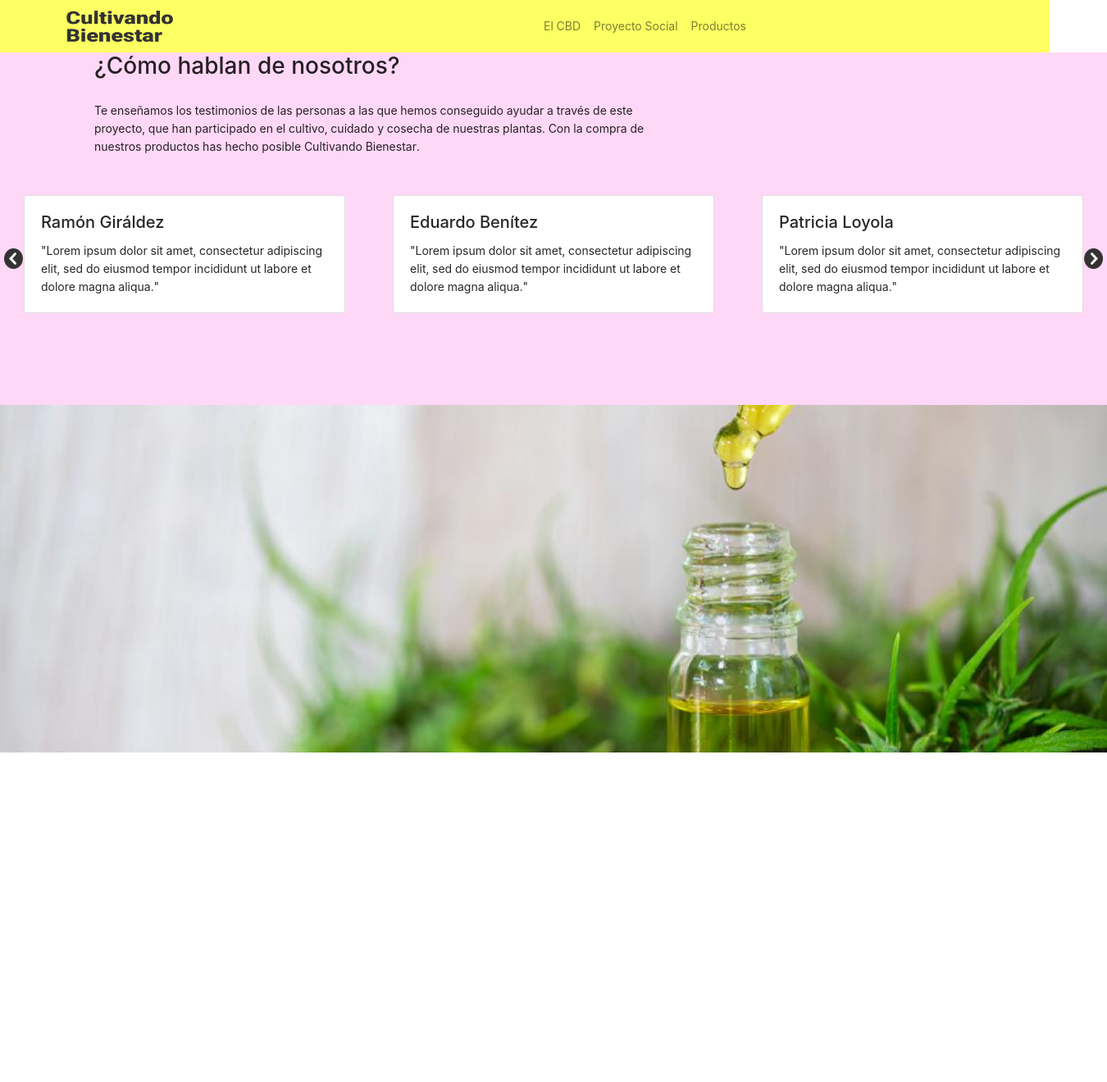
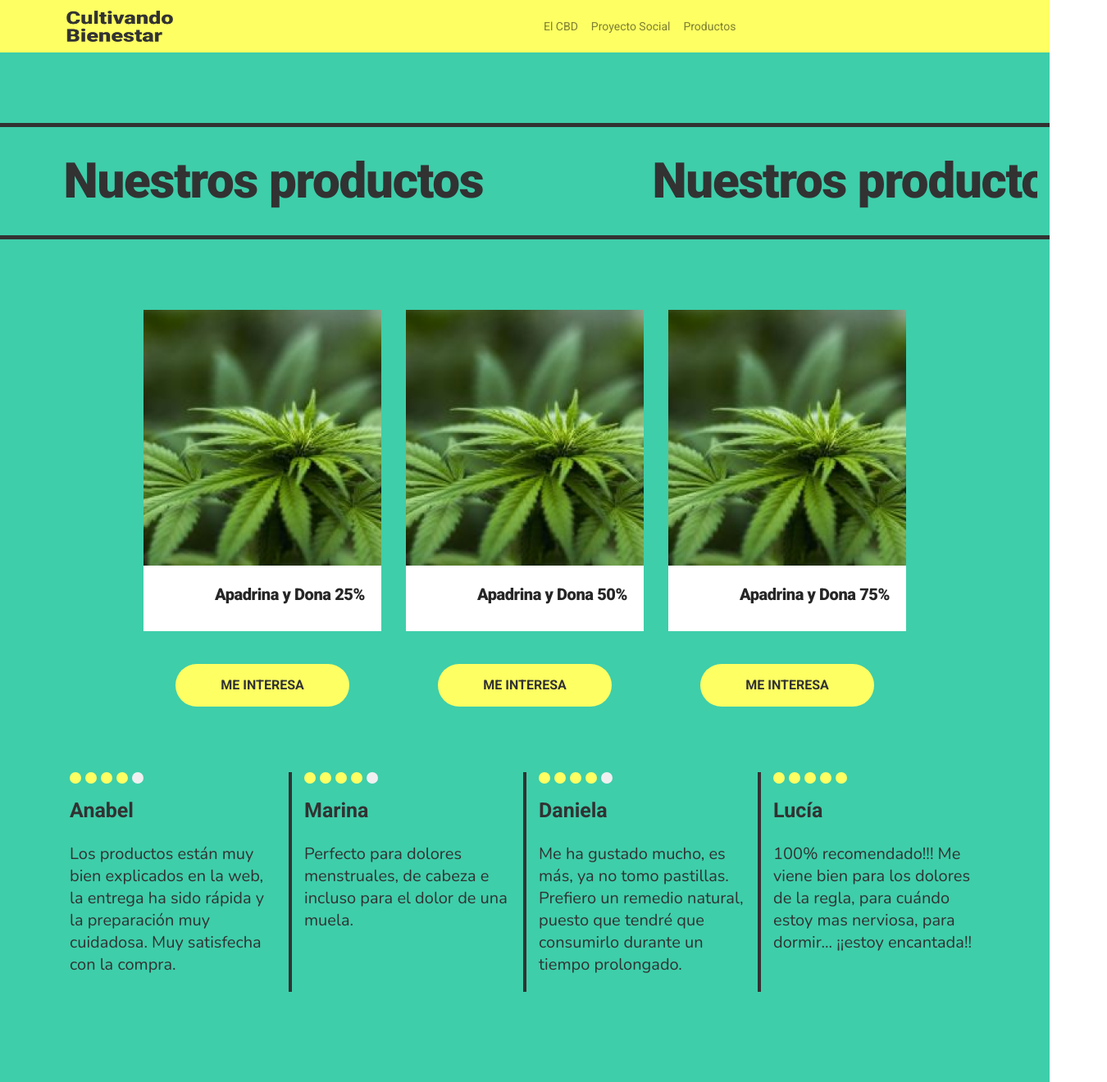
Before and after one commit to ehsanwaheedraja/team-2-cbd, a React (Create React App) app: page / in a window 1280 px wide. Shown: the whole page at 82% size, 1350 px wide, since content can reach past the window. Before the commit the page ends 918 px from the top, so only its background shows below. Built offline with nearby package versions, Linux system fonts and the light colour scheme.

Commit message:
Task 3 / products media desktop

```diff
--- a/public/index.html
+++ b/public/index.html
@@ -10,6 +10,16 @@
       content="Web site created using create-react-app"
     />
     <link rel="apple-touch-icon" href="%PUBLIC_URL%/logo192.png" />
+    <link rel="preconnect" href="https://fonts.gstatic.com" />
+    <link
+      href="https://fonts.googleapis.com/css2?family=Roboto:wght@400;500;700;900&display=swap"
+      rel="stylesheet"
+    />
+    <link rel="preconnect" href="https://fonts.gstatic.com" />
+    <link
+      href="https://fonts.googleapis.com/css2?family=Nunito&display=swap"
+      rel="stylesheet"
+    />
     <!--
       manifest.json provides metadata used when your web app is installed on a
       user's mobile device or desktop. See https://developers.google.com/web/fundamentals/web-app-manifest/
--- a/src/App.css
+++ b/src/App.css
@@ -1,4 +1,8 @@
-@import "antd/dist/antd.css";
+/* @import "antd/dist/antd.css"; */
+
+body {
+  font-family: "Roboto", sans-serif;
+}
 
 .App {
   text-align: center;
@@ -38,3 +42,116 @@
     transform: rotate(360deg);
   }
 }
+
+/* Productos */
+.productos {
+  background-color: #3eceaa;
+  padding-top: 86px;
+  padding-bottom: 110px;
+}
+
+.productos .productos-title {
+  margin: 0 0 86px 0;
+  border-top: 5px solid #323232;
+  border-bottom: 5px solid #323232;
+}
+
+.productos h3 {
+  word-break: break-all;
+  white-space: nowrap;
+  overflow: auto;
+  font-weight: 900;
+  font-size: 60px;
+  letter-spacing: -0.02em;
+  color: #323232;
+  margin-left: 5%;
+  margin-top: 30px;
+}
+
+/* Productos Items */
+.productos .producto {
+  /* max-width: 392px; */
+  overflow: hidden;
+  display: block;
+}
+
+.producto .nombre {
+  background-color: white;
+  height: 80px;
+  display: flex;
+  align-items: center;
+  margin-bottom: 40px;
+}
+
+.productos .producto h5 {
+  font-family: Roboto;
+  font-style: normal;
+  font-weight: 900;
+  font-size: 20px;
+  line-height: 100%;
+  text-align: right;
+  letter-spacing: -0.02em;
+  width: 100%;
+  margin-right: 20px;
+}
+
+.productos .productos-items button {
+  font-weight: bold;
+  font-size: 16px;
+  line-height: 19px;
+  color: #323232;
+  text-transform: uppercase;
+  min-width: 212px;
+  height: 52px;
+  background: #fdff63;
+  border-radius: 51px;
+  border: none;
+  margin: 0 auto;
+  display: block;
+  margin-bottom: 80px !important;
+}
+
+.productos .review-score {
+  display: flex;
+  flex-direction: row;
+  justify-content: flex-start;
+}
+
+.productos .score-unit {
+  width: 14px;
+  height: 14px;
+  margin-right: 5px;
+  border-radius: 50%;
+  background-color: #f0f0f0;
+  display: flex;
+  margin-bottom: 18px;
+}
+
+.productos .score-unit.filled {
+  background-color: #fdff63;
+}
+
+.productos .review-author {
+  font-weight: bold;
+  font-size: 25px;
+  line-height: 29px;
+  align-items: center;
+  color: #323232;
+}
+
+.productos .review-text {
+  font-family: Nunito;
+  font-style: normal;
+  font-weight: normal;
+  font-size: 20px;
+  line-height: 27px;
+  color: #323232;
+}
+
+.productos .reviews .col {
+  border-right: 4px solid #323232;
+}
+
+.productos .reviews .col:last-child {
+  border-right: none;
+}
--- a/src/App.js
+++ b/src/App.js
@@ -1,17 +1,17 @@
-import logo from './logo.svg';
-import { Button } from 'antd';
-import './App.css';
-import Header from './components/Header.js'
-import Hablan from './components/Hablan.js'
+import logo from "./logo.svg";
+import "./App.css";
+import Header from "./components/Header.js";
+import Hablan from "./components/Hablan.js";
+import Productos from "./components/Productos.jsx";
 
 function App() {
   return (
     <div>
-   <Header></Header>
-   <Hablan></Hablan>
-   </div>
-
-  )
+      <Header />
+      {/* <Hablan /> */}
+      <Productos />
+    </div>
+  );
 }
 
 export default App;
--- /dev/null
+++ b/src/components/Productos.jsx
@@ -0,0 +1,130 @@
+import React, { Component } from "react";
+import { Container, Row, Col } from "react-bootstrap";
+import productoApadrina from "../images/tienda-apadrina.png";
+
+class Productos extends Component {
+  render() {
+    return (
+      <div class="productos">
+        <Container fluid className="productos-title">
+          <Row>
+            <Col span={12}>
+              <h3>
+                Nuestros productos
+                &nbsp;&nbsp;&nbsp;&nbsp;&nbsp;&nbsp;&nbsp;&nbsp;&nbsp;&nbsp;&nbsp;&nbsp;&nbsp;
+                Nuestros productos
+                &nbsp;&nbsp;&nbsp;&nbsp;&nbsp;&nbsp;&nbsp;&nbsp;&nbsp;&nbsp;&nbsp;&nbsp;&nbsp;
+                Nuestros productos
+                &nbsp;&nbsp;&nbsp;&nbsp;&nbsp;&nbsp;&nbsp;&nbsp;&nbsp;&nbsp;&nbsp;&nbsp;&nbsp;
+                Nuestros productos
+                &nbsp;&nbsp;&nbsp;&nbsp;&nbsp;&nbsp;&nbsp;&nbsp;&nbsp;&nbsp;&nbsp;&nbsp;&nbsp;
+                Nuestros productos
+              </h3>
+            </Col>
+          </Row>
+        </Container>
+        <Container fluid>
+          <Row
+            className="productos-items justify-content-md-center"
+            xs={12}
+            md={4}
+          >
+            <Col>
+              <div className="producto">
+                <img src={productoApadrina} />
+                <div className="nombre">
+                  <h5>Apadrina y Dona 25%</h5>
+                </div>
+                <button>Me interesa</button>
+              </div>
+            </Col>
+            <Col>
+              <div className="producto">
+                <img src={productoApadrina} />
+                <div className="nombre">
+                  <h5>Apadrina y Dona 50%</h5>
+                </div>
+                <button>Me interesa</button>
+              </div>
+            </Col>
+            <Col>
+              <div className="producto">
+                <img src={productoApadrina} />
+                <div className="nombre">
+                  <h5>Apadrina y Dona 75%</h5>
+                </div>
+                <button>Me interesa</button>
+              </div>
+            </Col>
+          </Row>
+        </Container>
+
+        <Container>
+          <Row className="reviews justify-content-md-center" xs={12}>
+            <Col>
+              <div className="review-score">
+                <div className="score-unit filled"></div>
+                <div className="score-unit filled"></div>
+                <div className="score-unit filled"></div>
+                <div className="score-unit filled"></div>
+                <div className="score-unit"></div>
+              </div>
+              <p className="review-author">Anabel</p>
+              <p className="review-text">
+                Los productos están muy bien explicados en la web, la entrega ha
+                sido rápida y la preparación muy cuidadosa. Muy satisfecha con
+                la compra.
+              </p>
+            </Col>
+            <Col>
+              <div className="review-score">
+                <div className="score-unit filled"></div>
+                <div className="score-unit filled"></div>
+                <div className="score-unit filled"></div>
+                <div className="score-unit filled"></div>
+                <div className="score-unit"></div>
+              </div>
+              <p className="review-author">Marina</p>
+              <p className="review-text">
+                Perfecto para dolores menstruales, de cabeza e incluso para el
+                dolor de una muela.
+              </p>
+            </Col>
+            <Col>
+              <div className="review-score">
+                <div className="score-unit filled"></div>
+                <div className="score-unit filled"></div>
+                <div className="score-unit filled"></div>
+                <div className="score-unit filled"></div>
+                <div className="score-unit"></div>
+              </div>
+              <p className="review-author">Daniela</p>
+              <p className="review-text">
+                Me ha gustado mucho, es más, ya no tomo pastillas. Prefiero un
+                remedio natural, puesto que tendré que consumirlo durante un
+                tiempo prolongado.
+              </p>
+            </Col>
+            <Col>
+              <div className="review-score">
+                <div className="score-unit filled"></div>
+                <div className="score-unit filled"></div>
+                <div className="score-unit filled"></div>
+                <div className="score-unit filled"></div>
+                <div className="score-unit filled"></div>
+              </div>
+              <p className="review-author">Lucía</p>
+              <p className="review-text">
+                100% recomendado!!! Me viene bien para los dolores de la regla,
+                para cuándo estoy mas nerviosa, para dormir... ¡¡estoy
+                encantada!!
+              </p>
+            </Col>
+          </Row>
+        </Container>
+      </div>
+    );
+  }
+}
+
+export default Productos;
```
Also changed, not shown: src/images/tienda-apadrina.png (added), 1 other file (tests, documents, lock files or other folders).
